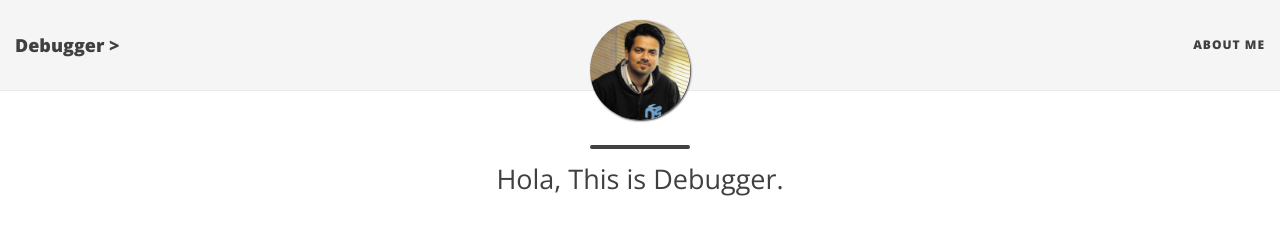
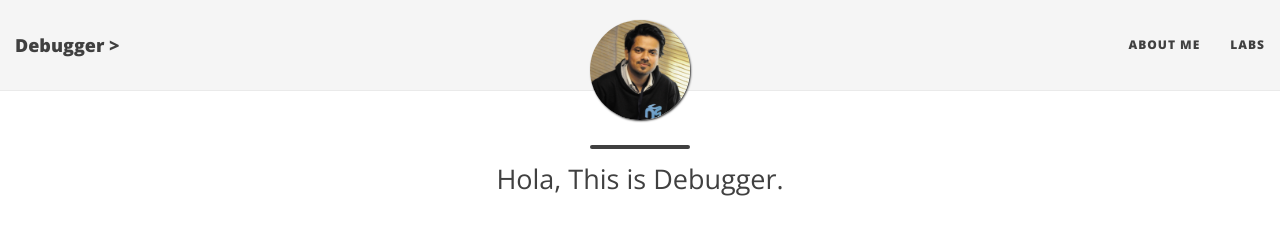
Before and after one commit to bhattsameer/bhattsameer.github.io, a Jekyll site: the page built from index.html, in a window 1280 px wide. Shown: the top 230 px of the page. Built offline with Jekyll 4.4.1, drawn with Linux system fonts in a browser that asks for light colours; nearby versions of some CDN libraries; the list of posts is cut into pages by our own code.

Commit message:
Update _config.yml

```diff
--- a/_config.yml
+++ b/_config.yml
@@ -24,6 +24,7 @@ description: This website is about me and the blog is about what I work on daily
 # List of links in the navigation bar
 navbar-links:
   About Me: "aboutme"
+  Labs: "labs"
 #  Open Learning: "conference"
 #  Projects: "projects"
 #  Resources:
```
